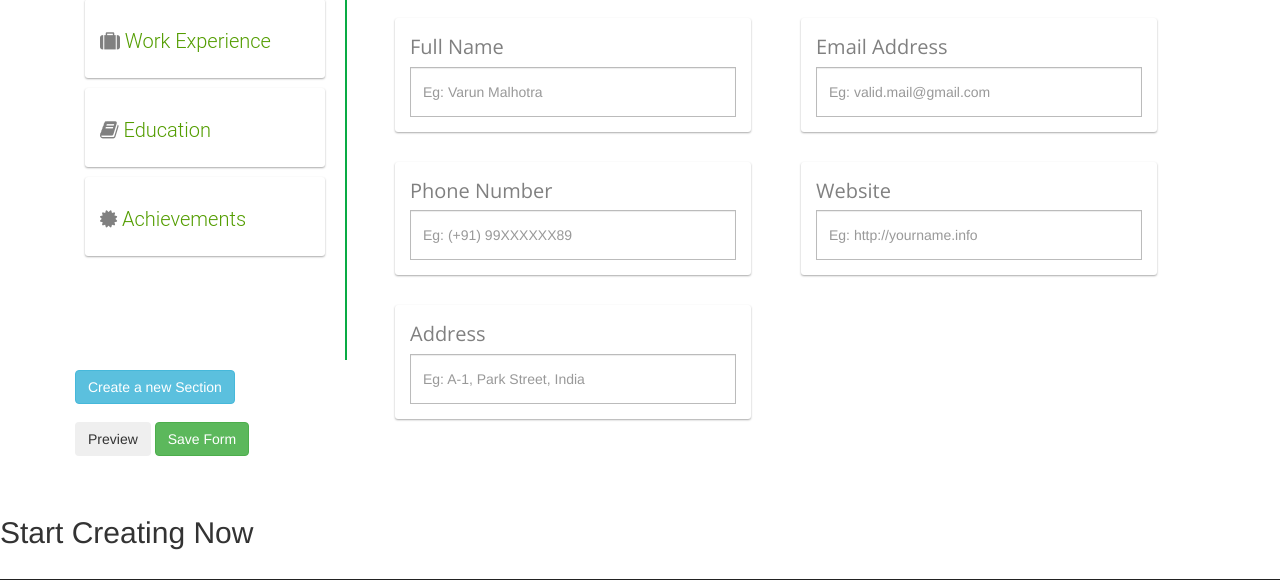
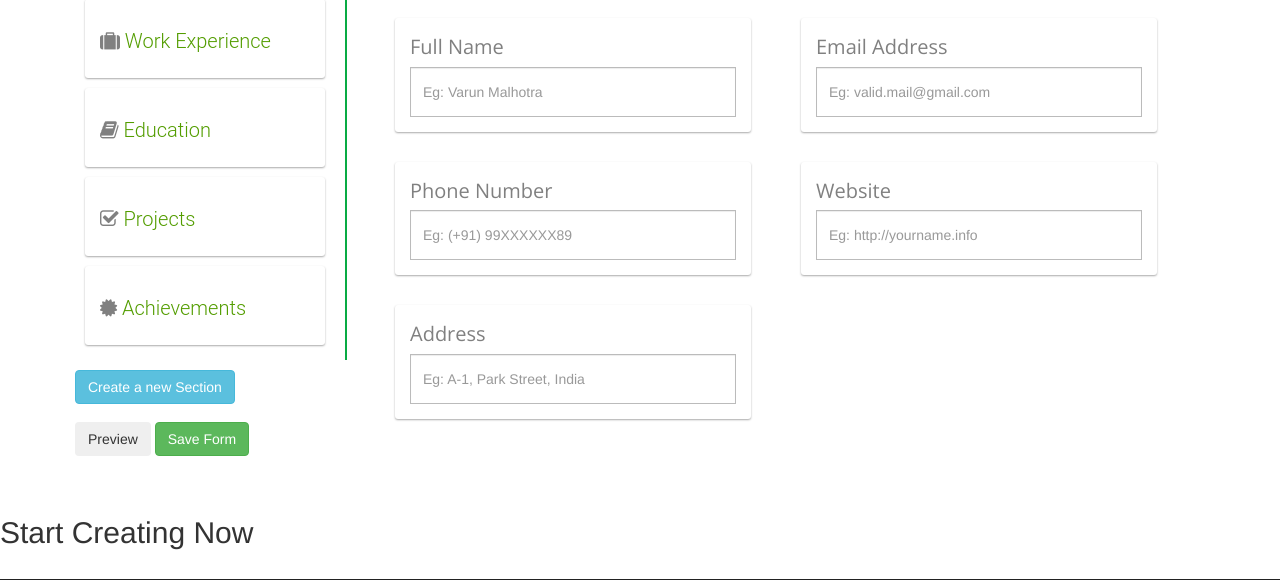
Before and after one commit to softvar/resumizr, a Django app: template templates/cv/generateform.html in a window 1280 px wide. Shown: the part 130-710 px from the top of the page. Run offline with Django 3.2, Linux system fonts and the light colour scheme; the template is opened without the code that fills it, so the values that code supplies are empty; some libraries are stand-ins or nearby versions.

Commit message:
projects suggestions added

```diff
--- a/static/resumizr/js/cv-generation/generate.js
+++ b/static/resumizr/js/cv-generation/generate.js
@@ -113,6 +113,12 @@ $(function () {
 		$('.add-new-education').before(newEduSection);
         dynamicEducationPopoverBinder(); // from smart-suggestion.js
 	});
+
+    $('.add-new-project').click(function (){
+        var newEduSection = '<hr/> <div class="cv-projects">' + $('.cv-projects').html()+'</div>';
+        $('.add-new-project').before(newEduSection);
+        dynamicProjectsPopoverBinder(); // from smart-suggestion.js
+    });
 
     $(document).on('click', '.save-section-title' ,function () {
     	console.log($('.tab-pane.active').attr('id'));
--- a/static/resumizr/js/smart-suggestion.js
+++ b/static/resumizr/js/smart-suggestion.js
@@ -22,11 +22,15 @@ var providers = ['facebook','linkedin','github'];
 
 var single_fields = ['name','email','website','location'];
 
-var workex_fields = ['job-description','company-name','job-title','end-date','start-date'];  // array of fields attached with each suggestion
+/* array of fields attached with each suggestion */
+var workex_fields = ['job-description','company-name','job-title','end-date','start-date'];
 var education_fields = ['education-type','institution-name','education-period' ,'education-description'];
+var projects_fields = ['project-title','project-url','project-start-date','project-end-date','project-description'];
 
-var workex_popoverFields = ['job-title','company-name'];  // fields for which popovers will be defined
+/* fields for which popovers will be defined */
+var workex_popoverFields = ['job-title','company-name'];
 var education_popoverFields = ['education-type','institution-name'];
+var projects_popoverFields = ['project-title','project-url'];
 
 
 
@@ -84,6 +88,30 @@ education_popoverFields.forEach(function(field){
     	education_fields.forEach(function(sibling){
 
     		container.find('.'+sibling+':first').val(suggestions[provider+'_education'][key][sibling]); // seting text of sibbling fields in div
+    	});
+
+
+	});
+
+});
+
+
+/* attaching click event listerner for projects suggestion fields */
+projects_popoverFields.forEach(function(field){
+
+	$("body").on("click", '.'+field+'Suggestion', function(event){
+
+		var provider = $(this).data('provider');
+		var key = $(this).data('ref-no');
+		console.log('--'+key+'---'+provider);
+		var target = $(event.target).parents().eq(3).children('.'+field); // target input box
+
+		container = target.parents().eq(3); // getting 4th level parent of target element
+    	console.log(container.attr('class'));
+
+    	projects_fields.forEach(function(sibling){
+
+    		container.find('.'+sibling+':first').val(suggestions[provider+'_projects'][key][sibling]); // seting text of sibbling fields in div
     	});
 
 
@@ -193,6 +221,51 @@ return {
  }
 };
 
+/* popover settings for projects segment */
+function projects_popoverSettings(field) {
+return {
+ 	placement : 'auto',
+ 	title :field+' suggestions',
+ 	html : true,
+ 	trigger : 'focus',
+ 	content : function(){
+
+
+ 			var list = '';
+ 			providers.forEach(function(provider)
+ 			{
+
+ 				// if suggestion is availbale from social provider
+ 				if (suggestions[provider+'_projects'] && (suggestions[provider+'_projects'] != ''))
+ 				{
+ 					//console.log(suggestions[provider+'_workex']);
+
+ 					for(key in suggestions[provider+'_projects'])
+ 					{
+ 						var suggestion = suggestions[provider+'_projects'][key];
+
+ 						if(suggestion[field] !='')
+ 							list+='<li class="'+field+'Suggestion" data-ref-no="'+key.toString()+'" data-provider="'+provider+'">'+suggestion[field]+'</span><span class="provider"><i>&nbsp;-'+provider+'</i></span></li>';
+
+
+ 					}
+
+ 				}
+
+ 			});
+
+	 		if(list != '')
+	 		{
+	 			list='<ul class="suggestion-list">'+list+'</ul>';
+	 			return list;
+	 		}
+	 		else
+	 			return 'No sugestions available';
+ 	}
+
+ }
+};
+
 
 
 
@@ -229,6 +302,9 @@ function attachPopOvers()
 
 	 suggestions['facebook_education'] = [];
 	 suggestions['linkedin_education'] = [];
+
+	 suggestions['linkedin_projects'] =[];
+	 suggestions['github_projects'] = [];
 
 
 
@@ -361,9 +437,32 @@ function attachPopOvers()
 				console.log(suggestions['linkedin_education']);
 	 	}
 
+	 	if(social_data['linkedin']['projects'] && (social_data['linkedin']['projects']['_total']>0))
+	 	{
+
+	 		for (var key in social_data['linkedin']['projects']['values'])
+	 		{
+
+			 		var projects = social_data['linkedin']['projects']['values'][key];
+			 		var projects_info = {};
+
+			 		projects_info['project-title'] = projects['name'] || '';
+			 		projects_info['project-url'] = projects['url'] || '';
+
+			 		projects_info['project-start-date'] = '';
+			 		projects_info['project-end-date'] = '';
+			 		projects_info['project-description'] = projects['description'] || '';
+
+			 		suggestions['linkedin_projects'].push(projects_info);
+			}
 
 
+	 	}
 	}
+
+
+
+
 
 	if(social_data['github'])
 	{
@@ -380,7 +479,43 @@ function attachPopOvers()
 		if(social_data['github']['location'])
 			suggestions['github_location'] = social_data['github']['location'];
 
+		if(social_data['github']['repos'])
+		{
 
+			for (var key in social_data['github']['repos'])
+	 		{
+
+			 		var projects = social_data['github']['repos'][key];
+
+			 		if( projects['fork'] == false)
+			 		{
+			 			var projects_info = {};
+
+				 		projects_info['project-title'] = projects['name'] || '';
+				 		projects_info['project-url'] = projects['url'] || '';
+				 		projects_info['project-description'] = projects['description'] || '';
+
+				 		var start_d = new Date(projects['created_at']);
+				 		var end_d = new Date(projects['pushed_at']);
+
+				 		projects_info['project-start-date'] = month[start_d.getMonth()]+', '+start_d.getFullYear();
+				 		projects_info['project-end-date'] = month[end_d.getMonth()]+', '+end_d.getFullYear();
+
+
+
+				 		suggestions['github_projects'].push(projects_info);
+
+
+			 		}
+
+
+
+			}
+
+
+
+
+		}
 	}
 
 	window.suggestions = suggestions ; // assigning local data to global variable
@@ -427,6 +562,7 @@ function attachPopOvers()
 
 	dynamicWorkexPopoverBinder();
 	dynamicEducationPopoverBinder();
+	dynamicProjectsPopoverBinder();
 
 
 }
@@ -459,3 +595,17 @@ function dynamicEducationPopoverBinder()
 
 
 }
+
+function dynamicProjectsPopoverBinder()
+{
+
+	/* suggestion for projects */
+
+	projects_popoverFields.forEach(function(field){
+		$('.'+field).popover('destroy');
+		$('.'+field).popover(projects_popoverSettings(field));
+
+	});
+
+
+}
--- a/templates/cv/generateform.html
+++ b/templates/cv/generateform.html
@@ -47,7 +47,8 @@
 		  	  <section class="card"><li class="sortable-tab--field" href="#1" data-toggle="tab"><i style="color:gray" class="fa fa-user"></i> Basic Information</li></section>
 			   <section class="card"><li class="sortable-tab--field" href="#2" data-toggle="tab"><i style="color:gray" class="fa fa-suitcase"></i> Work Experience</li></section>
 			   <section class="card"><li class="sortable-tab--field" href="#3" data-toggle="tab"><i style="color:gray" class="fa fa-book"></i> Education</li></section>
-			   <section class="card"><li class="sortable-tab--field" href="#4" data-toggle="tab"><i style="color:gray" class="fa fa-certificate"></i> Achievements</li></section>
+			   <section class="card"><li class="sortable-tab--field" href="#4" data-toggle="tab"><i style="color:gray" class="fa fa-check-square-o"></i> Projects</li></section>
+			   <section class="card"><li class="sortable-tab--field" href="#5" data-toggle="tab"><i style="color:gray" class="fa fa-certificate"></i> Achievements</li></section>
 			</ul>
 			<button class="btn btn-info add--section">Create a new Section</button>
 		  </div>
@@ -210,7 +211,59 @@
 					</div>
 					<button class="btn btn-primary add-new-education">Add Entry</button>
 				</div>
+
 				<div class="tab-pane" id="4">
+				<label class="label--text heading">Projects</label>
+				<span style="margin-left: 20px; color:#9accea">
+				</span>
+				<hr/>
+				<div class="cv-projects">
+					<label class="sub-section-heading">Fill out the Details</label>
+					<div class="row">
+						<div class="col-md-6">
+							<div class="card">
+							<label class="label--text sub-heading">Project Title</label>
+						    <input type="text" class="form-control mod-text-box project-title" placeholder="Button Maker" name="cv__projecttitle"/>
+							</div>
+						</div>
+						<div class="col-md-6">
+							<div class="card">
+							<label class="label--text sub-heading">Project URL</label>
+							<input type="email" class="form-control mod-text-box project-url" placeholder="http://github.com/someone/something" name="cv__projecturl"/>
+							</div>
+						</div>
+					</div>
+					<br/>
+					<div class="row">
+						<div class="col-md-6">
+						<div class="card">
+							<label class="label--text sub-heading">Start Date</label>
+						    <input type="text" class="form-control mod-text-box project-start-date" placeholder="Eg: 14th May, 20xx" name="cv__projectstart"/>
+						</div>
+						</div>
+						<div class="col-md-6">
+							<div class="card">
+							<label class="label--text sub-heading">End date</label>
+							<input type="email" class="form-control mod-text-box project-end-date" placeholder="Eg: 2nd July, 20xx" name="cv__projectend"/>
+							</div>
+						</div>
+					</div>
+					<br/>
+					<div class="row">
+						<div class="col-md-12">
+							<div class="card">
+							<label class="label--text sub-heading">Description</label>
+							<textarea class="form-control mod-text-box project-description" rows="3" name="cv__projectdesc"></textarea>
+							</div>
+						</div>
+					</div>
+					<br/>
+				</div>
+				<button class="btn btn-primary add-new-project">Add Entry</button>
+				</div>
+
+
+				<div class="tab-pane" id="5">
 					<label class="label--text heading">Achievements</label>
 					<span style="margin-left: 20px; color:#9accea">
 						<!-- temporarily disabled
```
